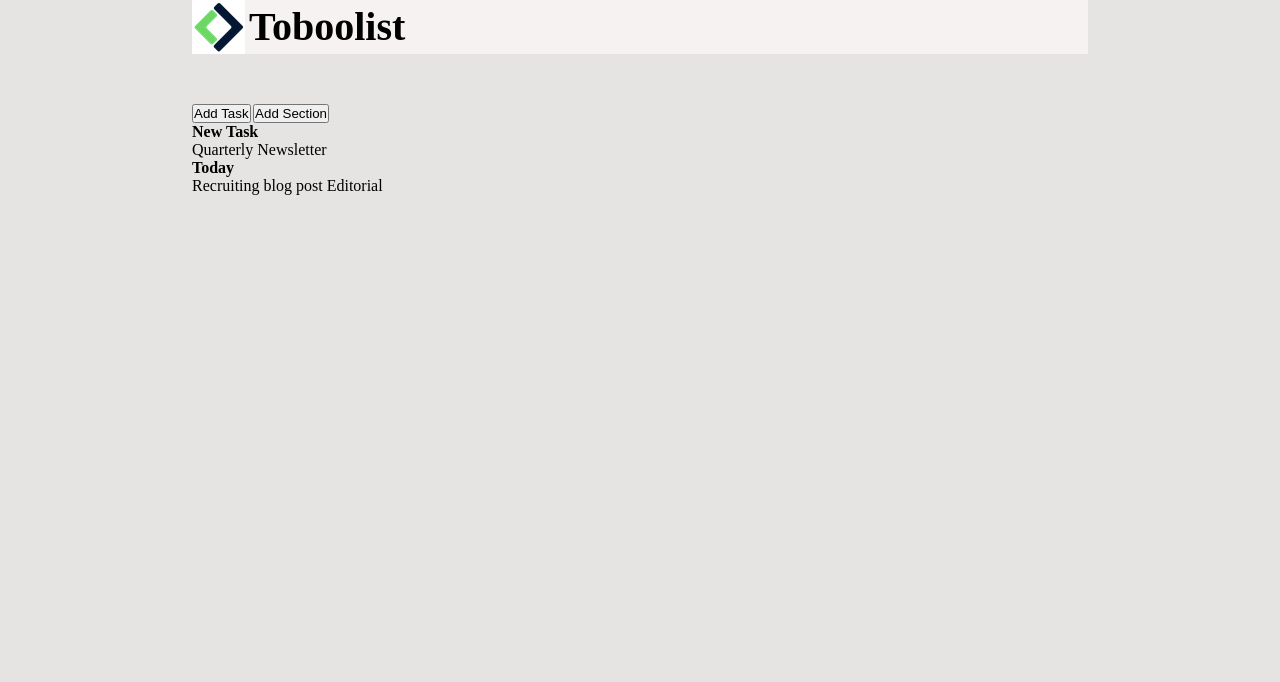
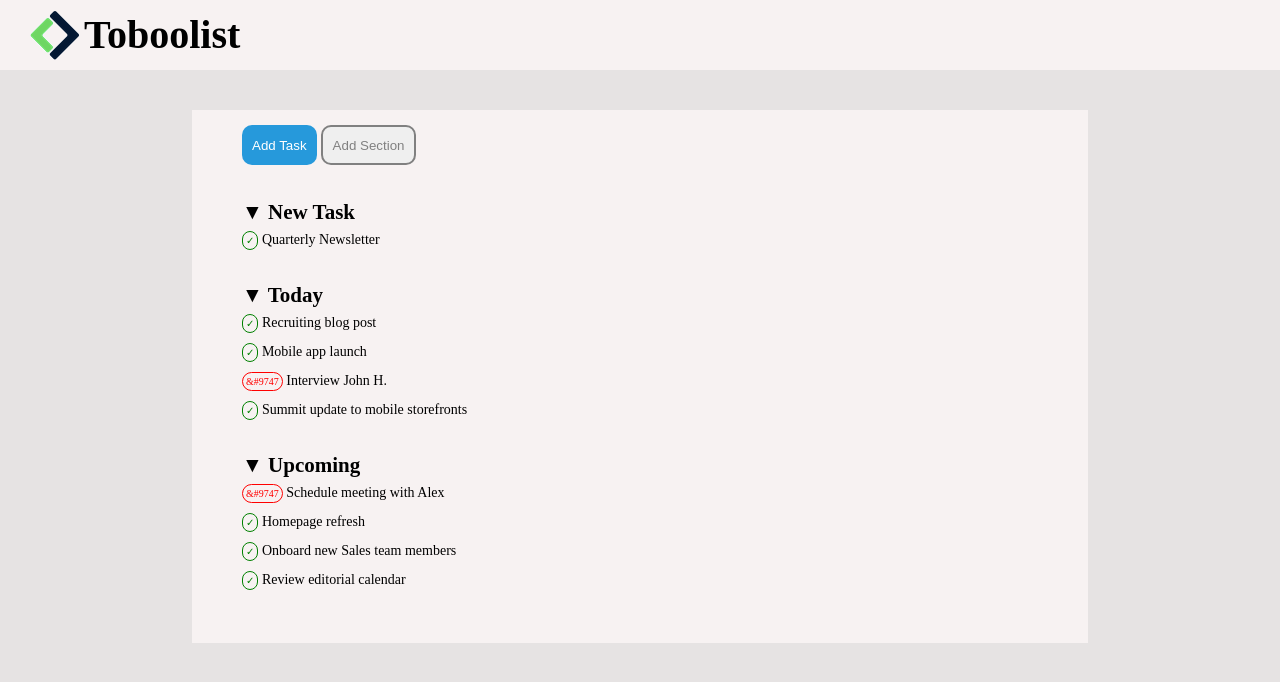
Before and after one commit to Giuseppe-Rizza/html-css-toboolist, a plain HTML site: page index.html in a window 1280 px wide. Drawn offline with Linux system fonts and the light colour scheme.

Commit message:
[feat] Add list

```diff
--- a/css/style.css
+++ b/css/style.css
@@ -10,15 +10,11 @@ body {
     background-color: rgb(230, 227, 227);
 }
 
-.container {
-    width: 70%;
-    margin: 0 auto;
-}
-
 /* regole header */
 
 header {
     background-color: rgb(247, 242, 242);
+    padding: 10px 30px;
 }
 
 #visual-logo {
@@ -28,16 +24,63 @@ header {
 
 #scritta-logo {
     font-size: 40px;
+    font-weight: bold;
     line-height: 100%;
     vertical-align: middle;
 }
 
 /* regole contenuto principale */
 
-#button {
-margin-top: 50px;
+#container {
+    background-color: rgb(247, 242, 242);
+    width: 70%;
+    margin: 40px auto;
+    padding: 15px 50px;
+}
+
+.buttons {
+margin-bottom: 40px;
+}
+
+.add-task {
+background-color: rgb(38, 153, 219);
+color: white;
+padding: 10px;
+border-radius: 10px;
+height: 40px;
+border: none;
+}
+
+.add-section {
+background-color: white);
+color: gray;
+padding: 10px;
+border-radius: 10px;
+height: 40px;
+border: 2px solid gray;
+}
+
+.titles {
+    font-size: 14px;
+    margin-right: 5px;
+    line-height: 100%;
+    vertical-align: middle;
+}
+
+.green-tick::before {
+font-size: 10px;
+content: "\2713";
+color: green;
+border: 1px solid green;
+padding: 3px 3px;
 border-radius: 9999px;
+}
+
+.red-cross::before {
 font-size: 10px;
-line-height: 100%;
-vertical-align: middle;
+content: "&#9747";
+color: red;
+border: 1px solid red;
+padding: 3px 3px;
+border-radius: 9999px;
 }
--- a/index.html
+++ b/index.html
@@ -8,33 +8,79 @@
 </head>
 <body>
 
-<div class="container">
     <!-- intestazione -->
 
      <header>
-            <img id="visual-logo" src="./img/logo copia.png" alt="logo Toboolist">
-            <span id="scritta-logo"><strong>Toboolist</strong></span>
+            <img id="visual-logo" src="./img/Logo.png" alt="logo Toboolist">
+
+            <span id="scritta-logo">Toboolist</span>
      </header>
 
     <!-- parte contenuto principale -->
 
-    <section>
     <main>
-        <div id="button"><button>Add Task</button> <button>Add Section</button></div>
-     </main>
+
+        <div id="container">
+
+            <div class="buttons">
+                <button class="add-task">
+                    Add Task
+                </button>
+                <button class="add-section">
+                    Add Section
+                </button>
+            </div>
+
+            <section class="titles buttons">
+                <h2>▼ New Task</h2>
+                <br>
+                <div class="green-tick">
+                    Quarterly Newsletter
+                </div>
             </section>
 
-    <section>
-        <strong>New Task</strong>
+            <section class="titles buttons">
+                <h2>▼ Today</h2>
                 <br>
-        Quarterly Newsletter
+                <div class="green-tick">
+                    Recruiting blog post
+                </div>
+                <br>
+                <div class="green-tick">
+                    Mobile app launch
+                </div>
+                <br>
+                <div class="red-cross">
+                    Interview John H.
+                </div>
+                <br>
+                <div class="green-tick">
+                    Summit update to mobile storefronts
+                </div>
             </section>
 
-    <section>
-        <strong>Today</strong>
+            <section class="titles buttons">
+                <h2>▼ Upcoming</h2>
                 <br>
-        Recruiting blog post <span>Editorial</span>
+                <div class="red-cross">
+                    Schedule meeting with Alex
+                </div>
+                <br>
+                <div class="green-tick">
+                    Homepage refresh
+                </div>
+                <br>
+                <div class="green-tick">
+                    Onboard new Sales team members
+                </div>
+                <br>
+                <div class="green-tick">
+                    Review editorial calendar
+                </div>
             </section>
+
+        </div>
+    </main>
 
 
 
```
Lines whose indentation alone changed are shown as unchanged.
